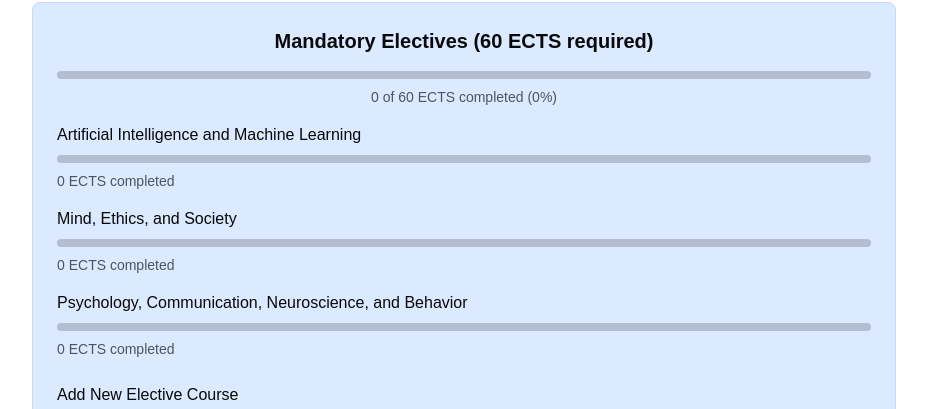
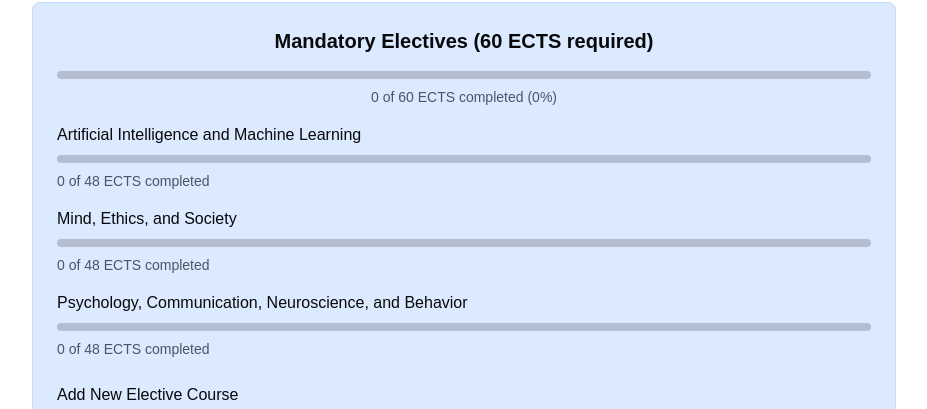
Before and after one commit to saurluca/coxi-credits, a Next.js app: page / in a window 1280 px wide. Shown: the part 982-1391 px from the top of the page, without its empty margins (176-1103 px from the left). Built offline with nearby package versions, Linux system fonts and the light colour scheme.

Commit message:
small fix

```diff
--- a/app/page.tsx
+++ b/app/page.tsx
@@ -110,10 +110,6 @@ const getCategoryColor = (category: Course["category"]) => {
   }
 }
 
-const generateId = () => {
-  return Date.now().toString(36) + Math.random().toString(36).substr(2)
-}
-
 export default function CourseTracker() {
   const [completedCourses, setCompletedCourses] = useState<string[]>([])
   const [electiveCourses, setElectiveCourses] = useState<ElectiveCourse[]>([])
@@ -161,13 +157,21 @@ export default function CourseTracker() {
 
   const addElectiveCourse = () => {
     if (newCourse.name && newCourse.credits) {
+      const newCredits = Number.parseInt(newCourse.credits)
+      const areaCredits = calculateAreaProgress(newCourse.area as "ai" | "ethics" | "psychology")
+
+      if (areaCredits + newCredits > 48) {
+        alert(`Cannot add course. Maximum of 48 ECTS credits allowed per area. Current credits in ${areaNames[newCourse.area]}: ${areaCredits}`)
+        return
+      }
+
       setElectiveCourses((prev) => {
         const newElectiveCourses = [
           ...prev,
           {
-            id: generateId(),
+            id: crypto.randomUUID(),
             name: newCourse.name,
-            credits: Number.parseInt(newCourse.credits),
+            credits: newCredits,
             area: newCourse.area as "ai" | "ethics" | "psychology",
           },
         ]
@@ -184,7 +188,7 @@ export default function CourseTracker() {
         const newFreeElectiveCourses = [
           ...prev,
           {
-            id: generateId(),
+            id: crypto.randomUUID(),
             name: newFreeElective.name,
             credits: Number.parseInt(newFreeElective.credits),
           },
@@ -258,8 +262,11 @@ export default function CourseTracker() {
           {(Object.keys(areaNames) as Array<"ai" | "ethics" | "psychology">).map((area) => (
             <div key={area} className="space-y-2">
               <h3 className="font-medium">{areaNames[area]}</h3>
-              <Progress value={(calculateAreaProgress(area) / 60) * 100} className="h-2" />
-              <p className="text-sm text-gray-600">{calculateAreaProgress(area)} ECTS completed</p>
+              <Progress value={(calculateAreaProgress(area) / 48) * 100} className="h-2" />
+              <p className="text-sm text-gray-600">
+                {calculateAreaProgress(area)} of 48 ECTS completed
+                {calculateAreaProgress(area) > 0 && ` (${Math.round((calculateAreaProgress(area) / 48) * 100)}%)`}
+              </p>
               <div className="space-y-2">
                 {electiveCourses
                   .filter((course) => course.area === area)
```
